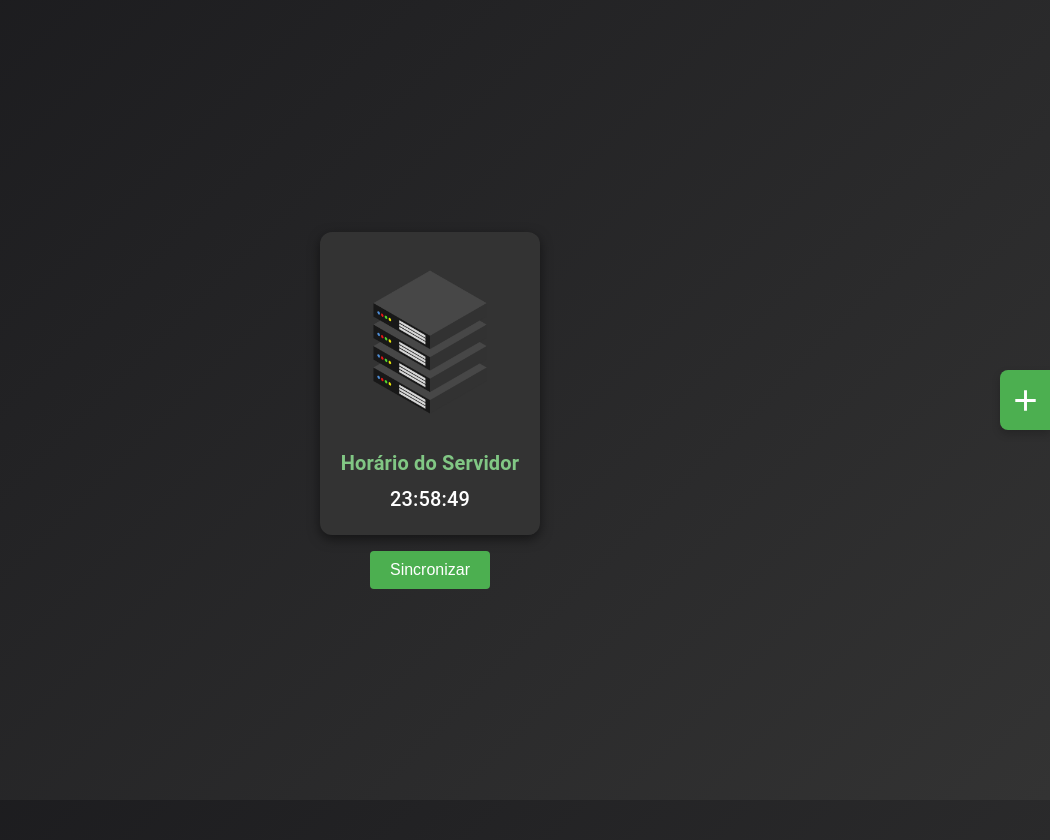
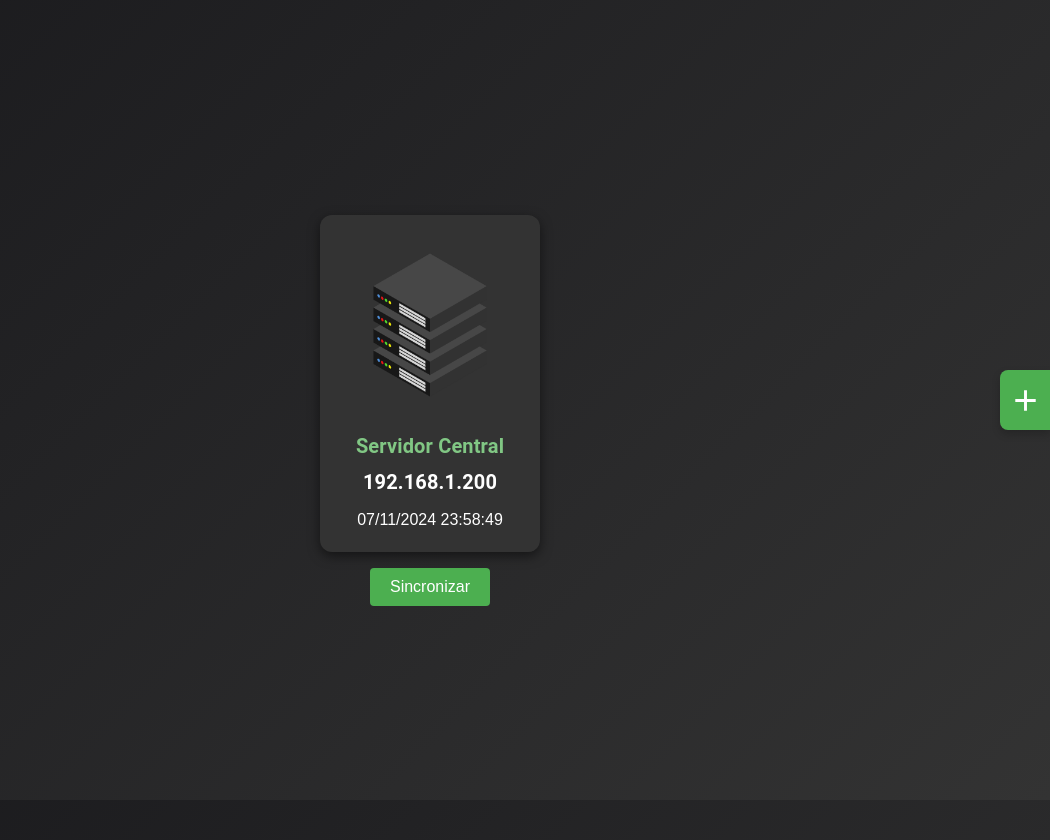
Before and after one commit to WilckerNeckel/sinc-point, a React (Vite) app: page / in a window 1280 px wide. Shown: the top 840 px of the page, without its empty margins (230-1280 px from the left). Built offline with nearby package versions, Linux system fonts and the light colour scheme.

Commit message:
feat: finaliza ajuste junto ao servidor

```diff
--- a/src/App.jsx
+++ b/src/App.jsx
@@ -12,7 +12,14 @@ function App() {
   const [sync, setSync] = useState(false);
   const [resetTime, setResetTime] = useState(false);
   const [drawerOpen, setDrawerOpen] = useState(false);
-  const [computers, setComputers] = useState([]);
+  const [computers, setComputers] = useState([
+    {
+      id: 1,
+      ip: "192.168.1.200",
+      time: dayjs().format("DD/MM/YYYY HH:mm:ss"),
+      timeAdjustment: 0,
+    }
+  ]);
   const [newComputer, setNewComputer] = useState({
     ip: "",
     date: dayjs(),
@@ -124,7 +131,7 @@ function App() {
       <div className="app-container">
         <div className="center-content">
           <div className={`server-image-container ${sync ? "syncing" : ""}`}>
-            <ServerClock resetTime={resetTime} timeAdjustment={5} />
+            <ServerClock ip={computers[0].ip} time={computers[0].time} timeAdjustment={computers[0].timeAdjustment} />
           </div>
           <button
             onClick={handleSync}
@@ -138,7 +145,7 @@ function App() {
           {computers.length > 0 && (
             <ComputerGrid
               resetTime={resetTime}
-              computers={computers}
+              computers={computers.slice(1)}
               setComputers={setComputers}
             />
           )}
--- a/src/components/computer/ComputerCard.jsx
+++ b/src/components/computer/ComputerCard.jsx
@@ -53,14 +53,15 @@ function ComputerCard({ ip, time, timeAdjustment }) {
               borderRadius: "4px",
             }}
           >
-            IP: {ip || "IP não disponível"}
+            {ip || "IP não disponível"}
           </Typography>
           <Typography
             variant="body2"
-            color="text.secondary"
+            color="text.primary"
             sx={{ fontSize: "0.9rem" }}
+
           >
-            Horário: {time}
+            {time}
           </Typography>
         </Box>
 
--- a/src/components/computer/ComputerGrid.jsx
+++ b/src/components/computer/ComputerGrid.jsx
@@ -9,9 +9,7 @@ function ComputerGrid({ computers, resetTime, setComputers }) {
           key={computer?.id}
           ip={computer?.ip}
           time={computer?.time}
-          resetTime={resetTime}
           timeAdjustment={computer?.timeAdjustment}
-          setComputers={setComputers}
         />
       ))}
     </div>
--- a/src/components/server/ServerClock.jsx
+++ b/src/components/server/ServerClock.jsx
@@ -3,28 +3,16 @@ import { Box, Typography } from "@mui/material";
 import serverImage from "../../assets/server.png";
 import dayjs from "dayjs";
 
-function ServerClock({ resetTime, timeAdjustment }) {
-  const [time, setTime] = useState(new Date());
+function ServerClock({  ip, time, timeAdjustment }) {
   const [showAdjustment, setShowAdjustment] = useState(false);
 
   useEffect(() => {
-    const interval = setInterval(() => {
-      setTime((prevTime) => new Date(prevTime.getTime() + 1000));
-    }, 1000);
-
-    return () => clearInterval(interval);
-  }, []);
-
-  useEffect(() => {
-    if (resetTime) {
-      setTime(new Date(0));
+    if (timeAdjustment !== 0) {
       setShowAdjustment(true);
-      const hideTimeout = setTimeout(() => setShowAdjustment(false), 3000);
-      return () => clearTimeout(hideTimeout);
+      const timeout = setTimeout(() => setShowAdjustment(false), 3000);
+      return () => clearTimeout(timeout);
     }
-  }, [resetTime]);
-
-  const formattedTime = dayjs(time).format("HH:mm:ss");
+  }, [timeAdjustment]);
 
   return (
     <Box
@@ -51,10 +39,22 @@ function ServerClock({ resetTime, timeAdjustment }) {
         variant="h6"
         style={{ color: "#81c784", marginTop: "8px", fontWeight: "bold" }}
       >
-        Horário do Servidor
+        Servidor Central
       </Typography>
-      <Typography variant="h6" style={{ color: "#ffffff", marginTop: "4px" }}>
-        {formattedTime}
+      <Typography
+            variant="h6"
+            fontWeight="bold"
+            sx={{
+              marginBottom: "2px",
+              color: "#ffffff",
+              padding: "4px",
+              borderRadius: "4px",
+            }}
+          >
+            {ip || "IP não disponível"}
+          </Typography>
+      <Typography variant="" style={{ color: "#ffffff", marginTop: "4px" }}>
+        {time}
       </Typography>
 
       {showAdjustment && (
```
